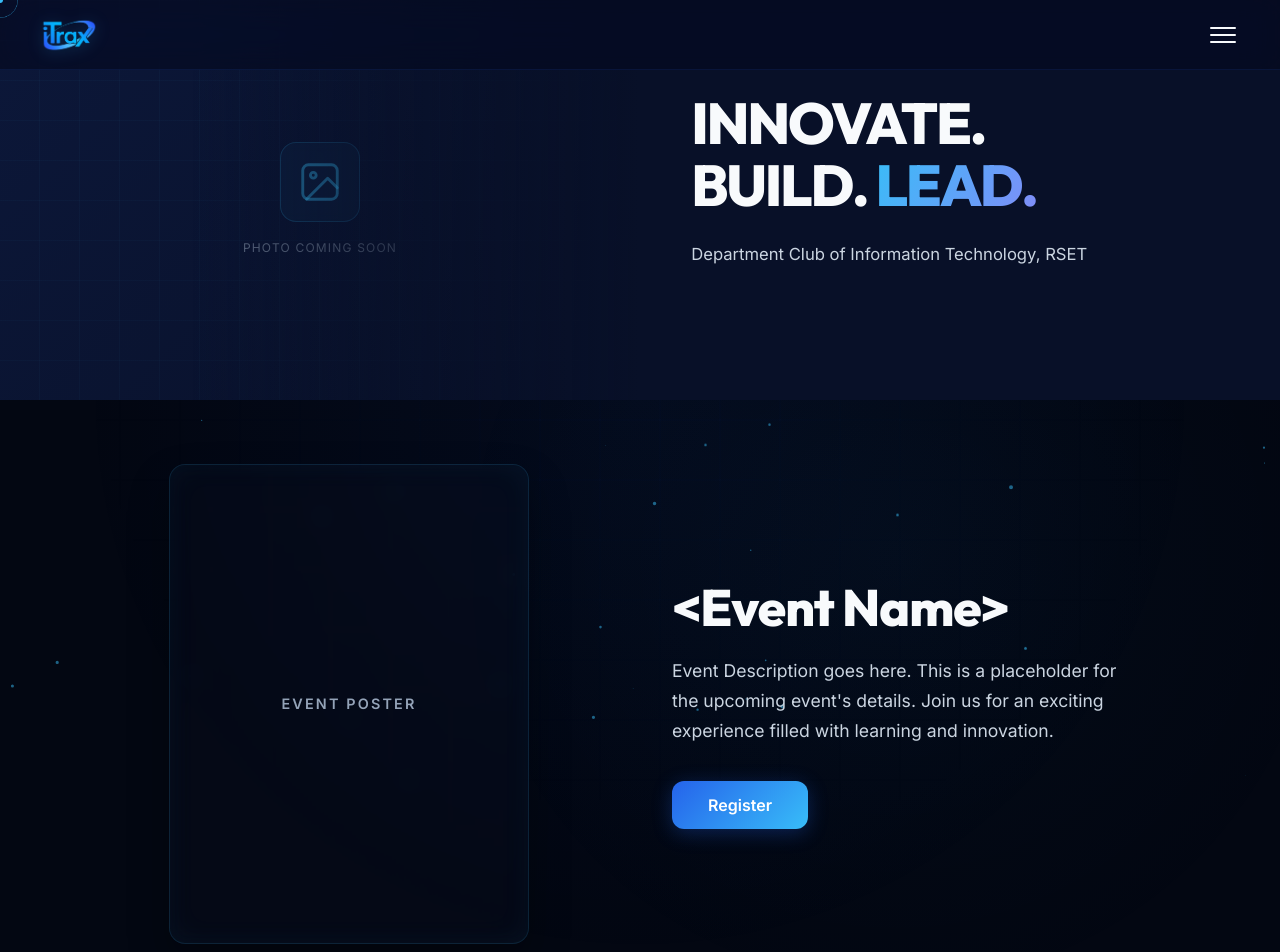
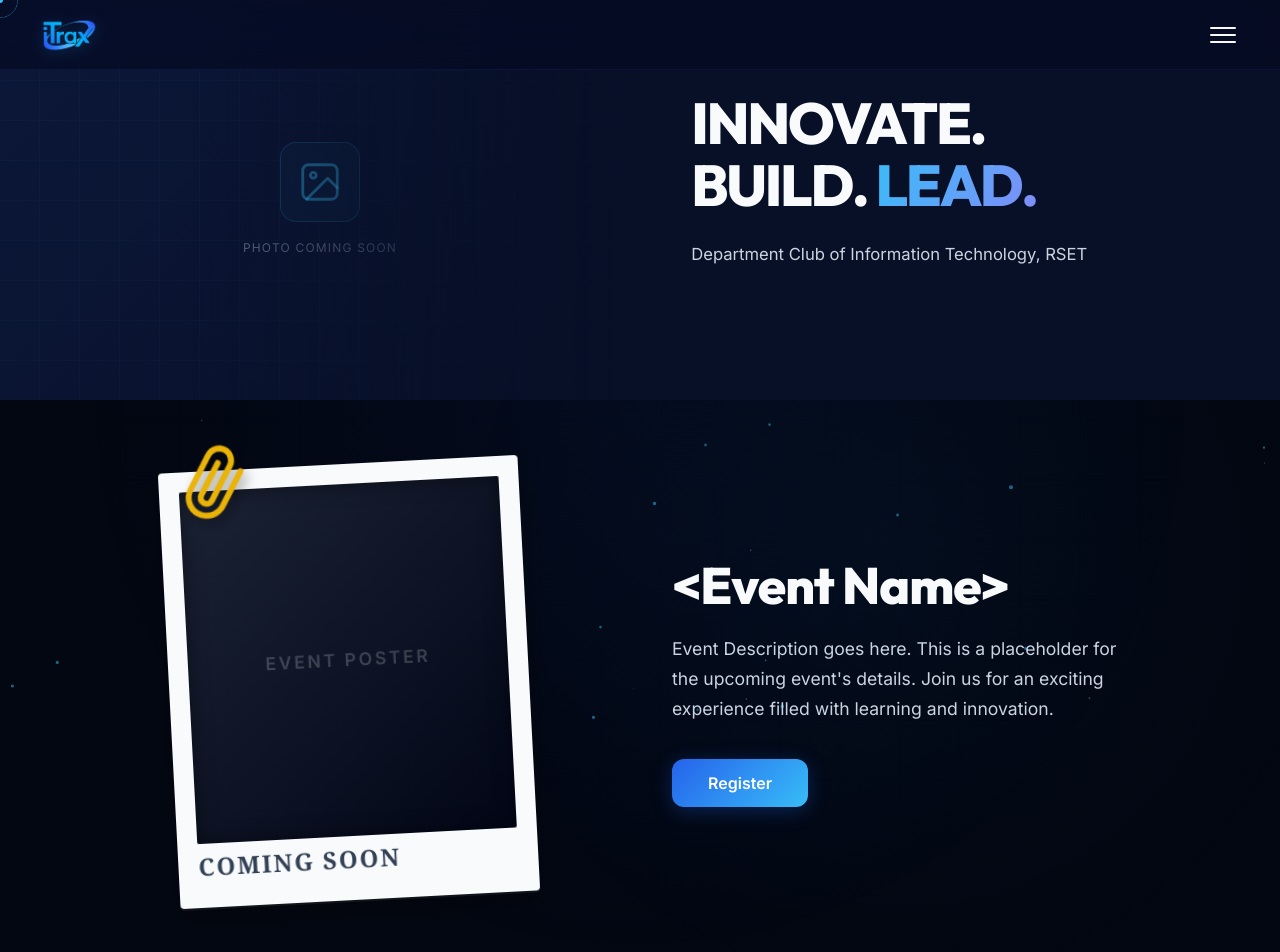
Before and after one commit to orbitronhd/itrax, a React (Vite) app: page / in a window 1280 px wide. Shown: the top 952 px of the page. Built offline with nearby package versions, Linux system fonts and the light colour scheme.

Commit message:
feat: Update upcoming image frame

```diff
--- a/src/components/UpcomingEvent.css
+++ b/src/components/UpcomingEvent.css
@@ -32,33 +32,45 @@
   align-items: center;
 }
 
-.event-poster-placeholder {
+.event-polaroid {
+  --rotate: -3deg; /* Slight resting tilt */
+  background: #f8fafc;
+  padding: 1.25rem 1.25rem 4rem; /* Thick bottom border for polaroid label */
+  border-radius: 4px;
+  box-shadow:
+    0 2px 0 rgba(255, 255, 255, 0.06),
+    0 12px 30px rgba(0, 0, 0, 0.4);
   width: 100%;
   max-width: 360px;
-  aspect-ratio: 3 / 4; /* Typical poster ratio */
-  background: rgba(15, 23, 42, 0.2);
-  border: 1px solid rgba(56, 189, 248, 0.15);
-  border-radius: var(--radius-lg);
+  position: relative;
+  transform: rotate(var(--rotate));
+  transition: transform 0.5s cubic-bezier(0.175, 0.885, 0.32, 1.275);
+  will-change: transform;
+}
+
+.event-polaroid:hover {
+  transform: rotate(0deg) translateY(-8px) scale(1.02);
+}
+
+.event-polaroid-photo {
+  width: 100%;
+  aspect-ratio: 10 / 11;
+  background: linear-gradient(
+    135deg,
+    rgba(15, 23, 42, 0.95) 0%,
+    rgba(2, 6, 23, 1) 100%
+  );
   display: flex;
   align-items: center;
   justify-content: center;
-  box-shadow: 0 20px 40px rgba(0, 0, 0, 0.3),
-              0 0 30px rgba(56, 189, 248, 0.05) inset;
-  backdrop-filter: blur(10px);
+  border-radius: 2px;
+  overflow: hidden;
+  box-shadow: inset 0 0 20px rgba(0,0,0,0.5);
   position: relative;
-  overflow: hidden;
-  transition: transform 0.4s var(--ease-spring);
 }
 
-.event-poster-placeholder:hover {
-  transform: translateY(-5px);
-  border-color: rgba(56, 189, 248, 0.3);
-  box-shadow: 0 30px 50px rgba(0, 0, 0, 0.4),
-              0 0 30px rgba(56, 189, 248, 0.1) inset;
-}
-
-/* Add a subtle shine effect to the frame */
-.event-poster-placeholder::after {
+/* Shine effect on the photo */
+.event-polaroid-photo::after {
   content: '';
   position: absolute;
   top: 0;
@@ -68,26 +80,52 @@
   background: linear-gradient(
     to right,
     transparent,
-    rgba(255, 255, 255, 0.03),
+    rgba(255, 255, 255, 0.04),
     transparent
   );
   transform: skewX(-25deg);
-  animation: posterShine 6s infinite;
+  animation: polaroidShine 6s infinite;
 }
 
-@keyframes posterShine {
+@keyframes polaroidShine {
   0% { left: -100%; }
   20% { left: 200%; }
   100% { left: 200%; }
 }
 
 .poster-label {
-  color: var(--text-dim);
+  color: rgba(255,255,255,0.2);
   font-family: var(--font-body);
-  font-size: 0.9rem;
+  font-size: 1.1rem;
   letter-spacing: 0.15em;
   text-transform: uppercase;
   font-weight: 600;
+}
+
+/* ── Paperclip & Label ── */
+.paperclip {
+  position: absolute;
+  top: -24px;
+  left: 20px;
+  width: 72px;
+  height: 72px;
+  transform: rotate(-15deg);
+  z-index: 10;
+  filter: drop-shadow(2px 6px 6px rgba(0,0,0,0.4));
+}
+
+.event-polaroid-label {
+  position: absolute;
+  bottom: 1.25rem;
+  left: 1.25rem;
+  width: calc(100% - 2.5rem);
+  text-align: left;
+  font-family: 'Playfair Display', Georgia, 'Times New Roman', serif;
+  font-size: 1.5rem;
+  font-weight: 700;
+  text-transform: uppercase;
+  color: #334155;
+  letter-spacing: 0.08em;
 }
 
 /* ── Event Details ── */
--- a/src/components/UpcomingEvent.tsx
+++ b/src/components/UpcomingEvent.tsx
@@ -4,10 +4,28 @@ export function UpcomingEvent() {
   return (
     <section className="upcoming-event-section" aria-label="Upcoming Event">
       <div className="upcoming-event-container">
-        {/* Left: Poster Placeholder */}
+        {/* Left: Poster Polaroid */}
         <div className="event-poster-wrapper">
-          <div className="event-poster-placeholder" aria-label="Event Poster Placeholder">
-            <span className="poster-label">Event Poster</span>
+          <div className="event-polaroid">
+            {/* Yellow Paperclip */}
+            <svg
+              className="paperclip"
+              xmlns="http://www.w3.org/2000/svg"
+              viewBox="0 0 24 24"
+              fill="none"
+              stroke="#eab308"
+              strokeWidth="2"
+              strokeLinecap="round"
+              strokeLinejoin="round"
+            >
+              <path d="M21.44 11.05l-9.19 9.19a6 6 0 0 1-8.49-8.49l9.19-9.19a4 4 0 0 1 5.66 5.66l-9.2 9.19a2 2 0 0 1-2.83-2.83l8.49-8.48" />
+            </svg>
+
+            <div className="event-polaroid-photo" aria-hidden="true">
+              <span className="poster-label">Event Poster</span>
+            </div>
+
+            <span className="event-polaroid-label">COMING SOON</span>
           </div>
         </div>
 
```
